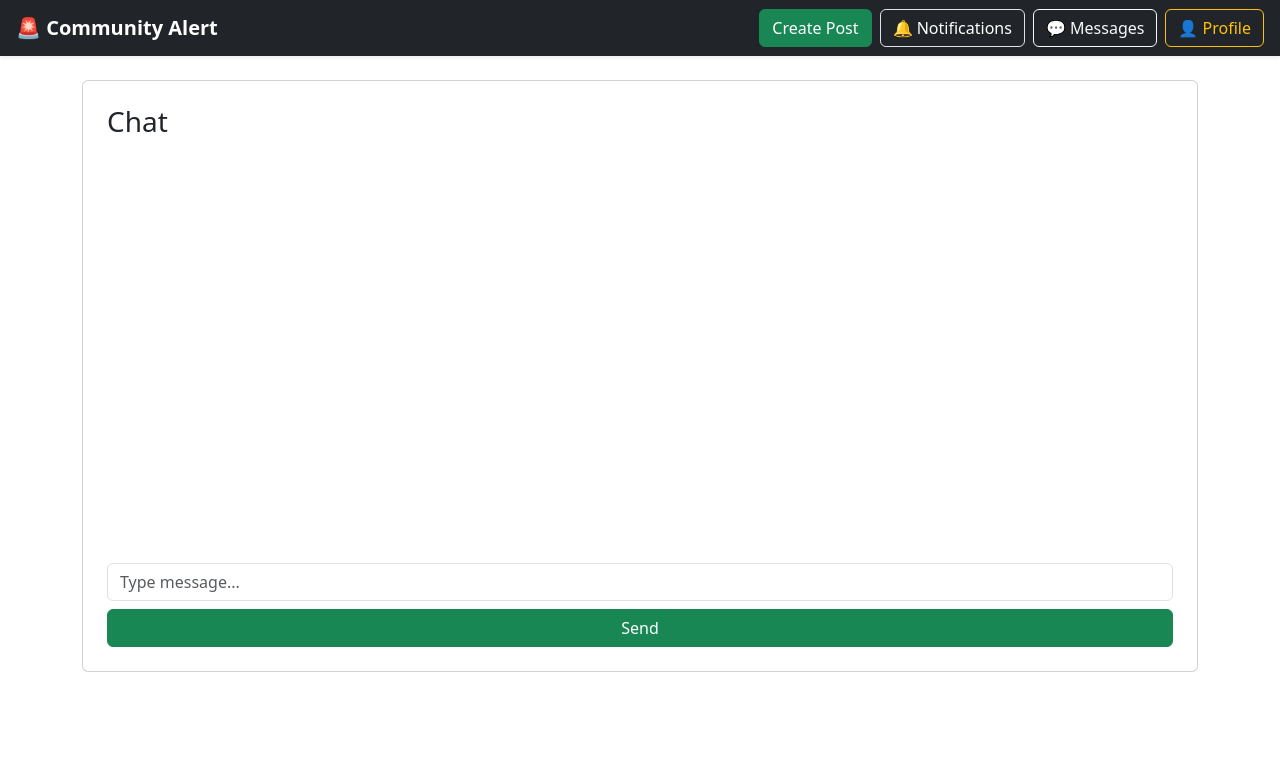
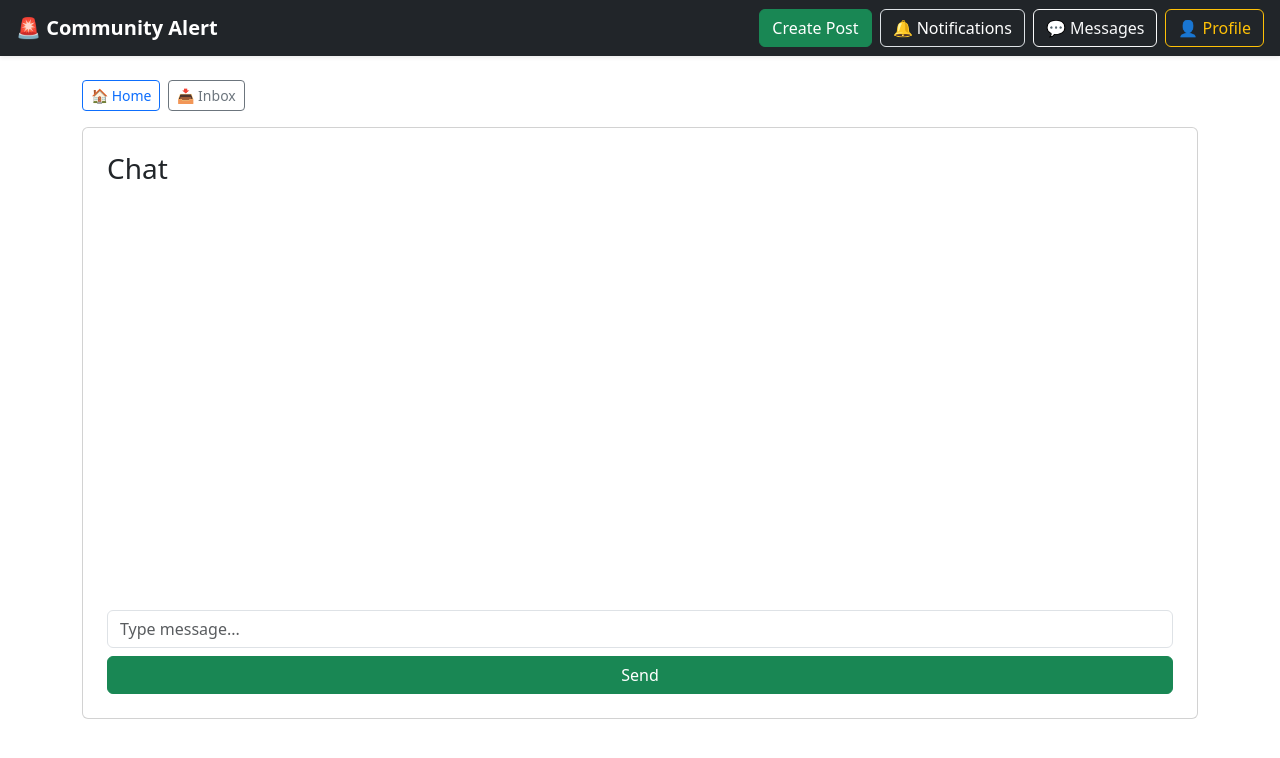
Before and after one commit to jsmndb/community-alert-system, a React (Vite) app in the folder client/: page /chat/1 in a window 1280 px wide. Shown: the top 758 px of the page. Built offline with nearby package versions, Linux system fonts and the light colour scheme.

Commit message:
Added home and inbox navigation to chat page

```diff
--- a/client/src/pages/ChatPage.jsx
+++ b/client/src/pages/ChatPage.jsx
@@ -2,6 +2,7 @@ import { useEffect, useState } from "react";
 import axios from "axios";
 import { useParams } from "react-router-dom";
 import Navbar from "../components/Navbar";
+import { Link } from "react-router-dom";
 
 function ChatPage() {
 
@@ -85,6 +86,24 @@ function ChatPage() {
 
       <div className="container mt-4">
 
+        <div className="d-flex gap-2 mb-3">
+
+          <Link
+            to="/home"
+            className="btn btn-outline-primary btn-sm"
+          >
+            🏠 Home
+          </Link>
+
+          <Link
+            to="/messages"
+            className="btn btn-outline-secondary btn-sm"
+          >
+            📥 Inbox
+          </Link>
+
+        </div>
+
         <div className="card p-4">
 
           <h3>
```
